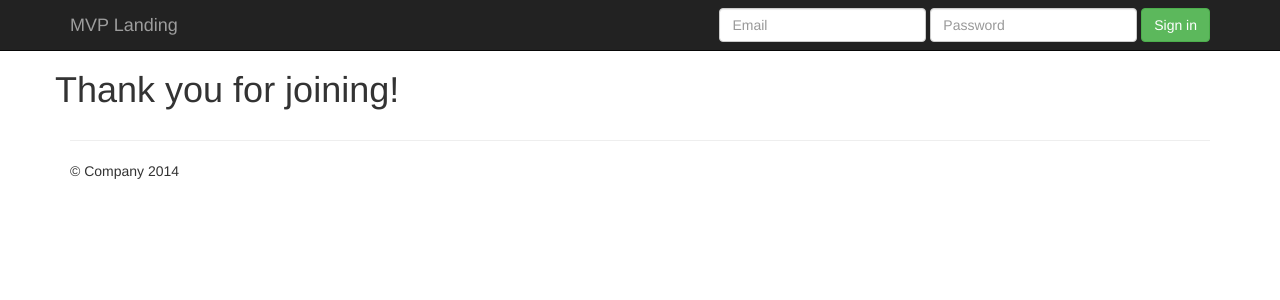
After one commit to raditotev/mvp-landing, a Django app: template static/templates/thankyou.html in a window 1280 px wide. The commit adds this page. Shown: the top 300 px of the page. Run offline with Django 3.2, Linux system fonts and the light colour scheme; the template is opened without the code that fills it, so the values that code supplies are empty; parts of the project's set-up code (start-up, migrations or seed data) failed here and were passed over; some libraries are stand-ins or nearby versions.

Commit message:
Added thank you and about us pages.

```diff
--- a/static/templates/base.html
+++ b/static/templates/base.html
@@ -17,6 +17,9 @@
 
     <!-- Custom styles for this template -->
     <link href="/static/css/jumbotron.css" rel="stylesheet">
+
+    <!-- Custom styles for MVP Landing -->
+    <link href="/static/css/custom.css" rel="stylesheet">
 
     <!-- Just for debugging purposes. Don't actually copy these 2 lines! -->
     <!--[if lt IE 9]><script src="/static/js/ie8-responsive-file-warning.js"></script><![endif]-->
@@ -40,7 +43,7 @@
             <span class="icon-bar"></span>
             <span class="icon-bar"></span>
           </button>
-          <a class="navbar-brand" href="#">Project name</a>
+          <a class="navbar-brand" href="#">MVP Landing</a>
         </div>
         <div id="navbar" class="navbar-collapse collapse">
           <form class="navbar-form navbar-right">
@@ -56,36 +59,26 @@
       </div>
     </nav>
 
-    <!-- Main jumbotron for a primary marketing message or call to action -->
-    <div class="jumbotron">
-      <div class="container">
-        <h1>Hello, world!</h1>
-        <p>This is a template for a simple marketing or informational website. It includes a large callout called a jumbotron and three supporting pieces of content. Use it as a starting point to create something more unique.</p>
-        <p><a class="btn btn-primary btn-lg" href="#" role="button">Learn more &raquo;</a></p>
-      </div>
-    </div>
+    {% block jumbotron %}
+
+    {% endblock %}
 
     <div class="container">
+      {% if messages %}
+      <div class="row">
+        <div class="col-xs-6 col-sm-offset-3">
+
+
+              {% for message in messages %}
+              <p{% if message.tags == "success" %} class="alert alert-success"{% endif %}>{{ message }}</p>
+              {% endfor %}
+
+        </div>
+      </div>
+      {% endif %}
       <!-- Example row of columns -->
       <div class="row">
-        <div class="col-md-4">
-          <h2>Heading</h2>
-          <p>Donec id elit non mi porta gravida at eget metus. Fusce dapibus, tellus ac cursus commodo, tortor mauris condimentum nibh, ut fermentum massa justo sit amet risus. Etiam porta sem malesuada magna mollis euismod. Donec sed odio dui. </p>
-          <p><a class="btn btn-default" href="#" role="button">View details &raquo;</a></p>
-        </div>
-        <div class="col-md-4">
-          <h2>Heading</h2>
-          <p>Donec id elit non mi porta gravida at eget metus. Fusce dapibus, tellus ac cursus commodo, tortor mauris condimentum nibh, ut fermentum massa justo sit amet risus. Etiam porta sem malesuada magna mollis euismod. Donec sed odio dui. </p>
-          <p><a class="btn btn-default" href="#" role="button">View details &raquo;</a></p>
-       </div>
-        <div class="col-md-4">
-          <h2>Heading</h2>
-          <p>Donec sed odio dui. Cras justo odio, dapibus ac facilisis in, egestas eget quam. Vestibulum id ligula porta felis euismod semper. Fusce dapibus, tellus ac cursus commodo, tortor mauris condimentum nibh, ut fermentum massa justo sit amet risus.</p>
-          <p><a class="btn btn-default" href="#" role="button">View details &raquo;</a></p>
-        </div>
-        <div class="col-md-4">
-          {% block content %}{% endblock %}
-        </div>
+        {% block content %}{% endblock %}
       </div>
 
       <hr>
--- /dev/null
+++ b/static/templates/thankyou.html
@@ -0,0 +1,7 @@
+{% extends 'base.html' %}
+
+{% block content %}
+<div class="col-sm-12"></div>
+<h1>Thank you for joining!</h1>
+
+{% endblock %}
```
Also changed, not shown: static/templates/aboutus.html (added, +7 -0 lines), static/templates/signup.html (+36 -7 lines), static/static/css/custom.css (added).
